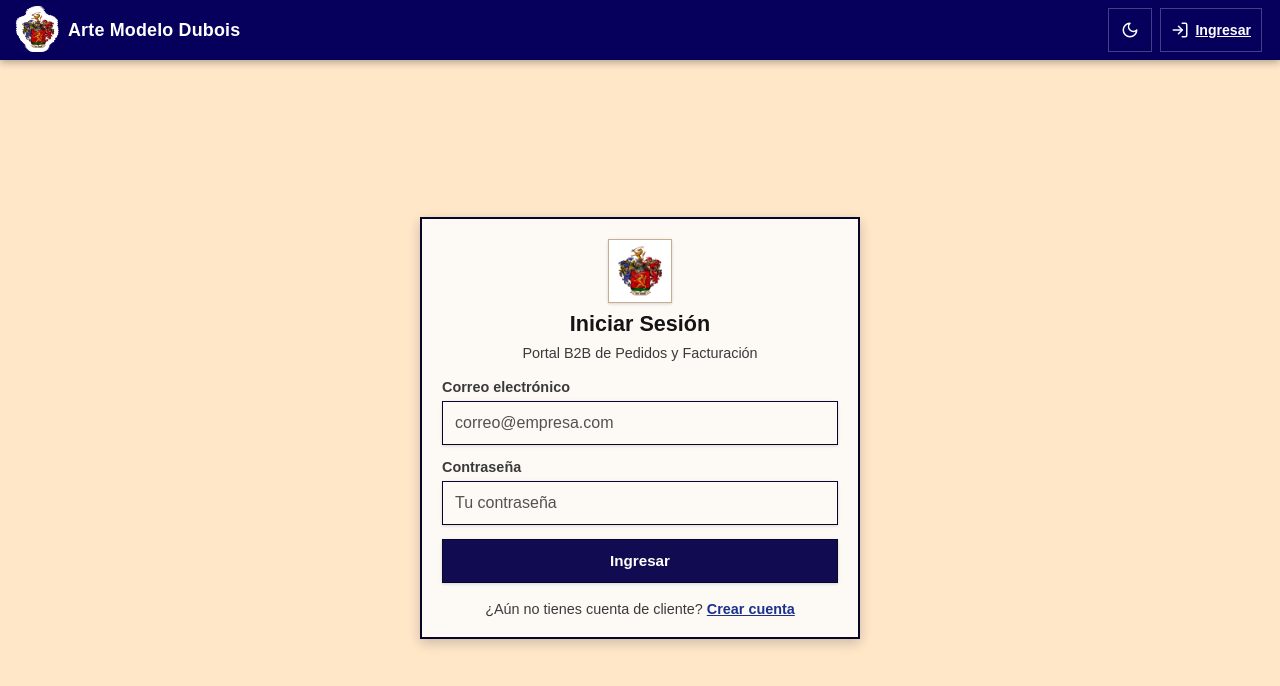
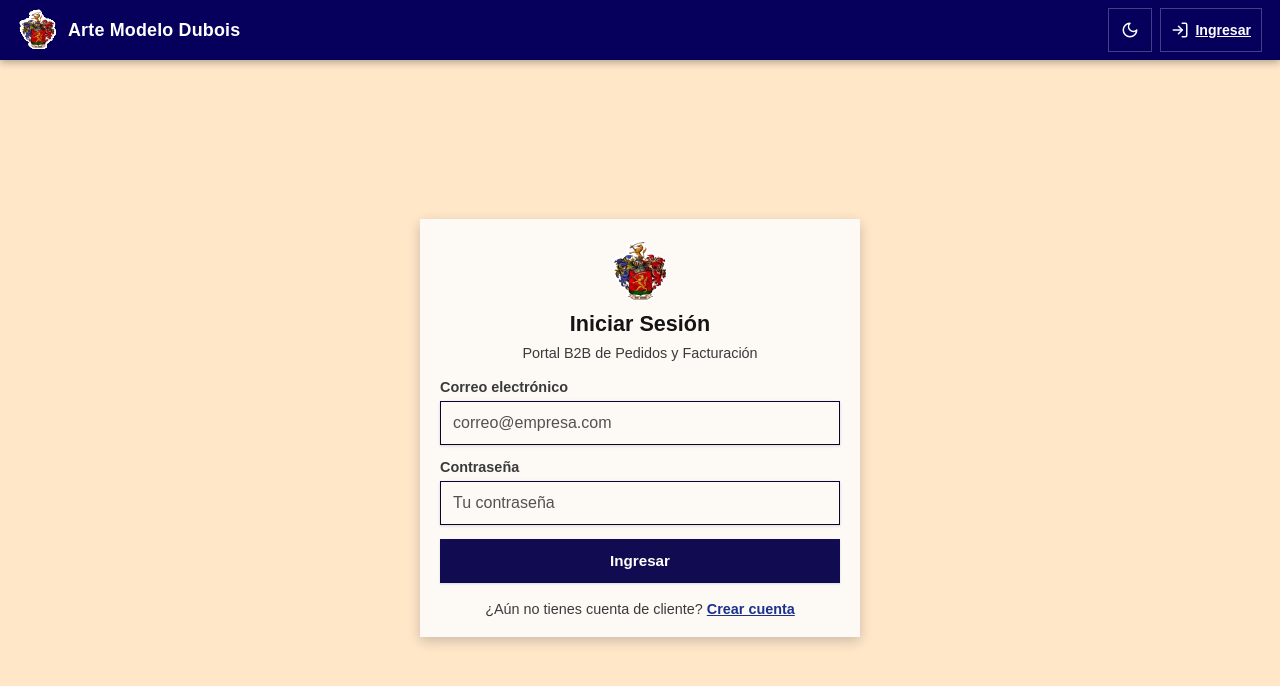
Before and after one commit to MiguelDP4/arte-modelo-dubois-sistema-facturacion, a Next.js app in the folder apps/web/: page /login in a window 1280 px wide. Shown: the top 686 px of the page. Built offline with nearby package versions, Linux system fonts and the light colour scheme; no server answers.

Commit message:
style(web): remove card/sidebar borders, refine button borders and logo drop-shadow

```diff
--- a/apps/web/src/app/auth.module.scss
+++ b/apps/web/src/app/auth.module.scss
@@ -17,7 +17,7 @@
   width: 100%;
   max-width: 440px;
   margin-top: 20px;
-  border: 2px solid var(--brand-themed-darkest);
+  border: none;
   box-shadow: var(--shadow-md);
   display: flex;
   flex-direction: column;
@@ -35,10 +35,11 @@
     width: 64px;
     height: 64px;
     object-fit: contain;
-    background-color: #ffffff;
-    padding: 4px;
-    border: 1px solid var(--border-subtle);
-    box-shadow: var(--shadow-xs);
+    background-color: transparent;
+    padding: 0;
+    border: none;
+    box-shadow: none;
+    filter: drop-shadow(0px 0 0 #ffffff) drop-shadow(0px 0 0 #ffffff) drop-shadow(0 0px 0 #ffffff) drop-shadow(0 0px 0 #ffffff) drop-shadow(1.5px 1.5px 0 #ffffff) drop-shadow(-0.5px -0.5px 0 #ffffff) drop-shadow(0.5px -0.5px 0 #ffffff) drop-shadow(-0.5px 0.5px 0 #ffffff);
   }
 
   h1 {
--- a/apps/web/src/app/dashboard.module.scss
+++ b/apps/web/src/app/dashboard.module.scss
@@ -57,7 +57,6 @@
   flex-direction: column;
   justify-content: space-between;
   gap: 12px;
-  border-top: 4px solid var(--brand-themed-dark);
 
   h2 {
     margin: 0;
@@ -87,7 +86,6 @@
 .infoBanner {
   @include card-surface;
   background-color: var(--background-surface);
-  border-left: 5px solid var(--brand-themed-dark);
 
   h3 {
     margin: 0 0 6px;
--- a/apps/web/src/components/Modal/Modal.module.scss
+++ b/apps/web/src/components/Modal/Modal.module.scss
@@ -18,7 +18,7 @@
   overflow-y: auto;
   background-color: var(--background-modal);
   color: var(--text-primary);
-  border: 2px solid var(--brand-themed-darkest);
+  border: none;
   border-radius: 0;
   box-shadow: var(--shadow-lg);
   display: flex;
--- a/apps/web/src/components/ResponsiveTable/ResponsiveTable.module.scss
+++ b/apps/web/src/components/ResponsiveTable/ResponsiveTable.module.scss
@@ -15,7 +15,7 @@
 
 .card {
   background-color: var(--background-table);
-  border: 1px solid var(--border-secondary);
+  border: none;
   border-radius: 0;
   box-shadow: var(--shadow-sm);
   padding: 14px;
@@ -57,7 +57,7 @@
   width: 100%;
   border-collapse: collapse;
   background-color: var(--background-table);
-  border: 1px solid var(--border-secondary);
+  border: none;
   box-shadow: var(--shadow-sm);
 
   @media (min-width: 768px) {
@@ -96,8 +96,8 @@
 
 .emptyState {
   background-color: var(--background-elevated);
-  border: 1px solid var(--border-subtle);
-  box-shadow: var(--shadow-xs);
+  border: none;
+  box-shadow: var(--shadow-sm);
   padding: 28px 16px;
   text-align: center;
   color: var(--text-secondary);
--- a/apps/web/src/components/Topbar/Topbar.module.scss
+++ b/apps/web/src/components/Topbar/Topbar.module.scss
@@ -64,15 +64,7 @@
   flex-shrink: 0;
   background-color: transparent;
   padding: 0;
-  filter:
-    drop-shadow(2px 0px 0px #ffffff)
-    drop-shadow(-2px 0px 0px #ffffff)
-    drop-shadow(0px 2px 0px #ffffff)
-    drop-shadow(0px -2px 0px #ffffff)
-    drop-shadow(1.5px 1.5px 0px #ffffff)
-    drop-shadow(-1.5px -1.5px 0px #ffffff)
-    drop-shadow(1.5px -1.5px 0px #ffffff)
-    drop-shadow(-1.5px 1.5px 0px #ffffff);
+  filter: drop-shadow(0px 0 0 #ffffff) drop-shadow(0px 0 0 #ffffff) drop-shadow(0 0px 0 #ffffff) drop-shadow(0 0px 0 #ffffff) drop-shadow(1.5px 1.5px 0 #ffffff) drop-shadow(-0.5px -0.5px 0 #ffffff) drop-shadow(0.5px -0.5px 0 #ffffff) drop-shadow(-0.5px 0.5px 0 #ffffff);
 }
 
 .brandText {
--- a/apps/web/src/styles/mixins.scss
+++ b/apps/web/src/styles/mixins.scss
@@ -16,11 +16,12 @@
   line-height: 1.2;
   text-decoration: none;
   cursor: pointer;
-  box-shadow: var(--shadow-xs);
+  border: none;
+  box-shadow: var(--shadow-button);
   transition: background-color 0.15s ease, color 0.15s ease, box-shadow 0.15s ease;
 
   &:hover:not(:disabled) {
-    box-shadow: var(--shadow-sm);
+    box-shadow: var(--shadow-button-hover);
   }
 
   &:focus-visible {
@@ -39,7 +40,6 @@
   @include button-base;
   background-color: var(--brand-themed-dark);
   color: var(--text-on-brand);
-  border: 1px solid var(--brand-themed-darkest);
 
   &:hover:not(:disabled) {
     background-color: var(--brand-themed-base);
@@ -55,6 +55,7 @@
   &:hover:not(:disabled) {
     background-color: var(--brand-themed-dark);
     color: var(--text-on-brand);
+    border-color: transparent;
   }
 }
 
@@ -62,7 +63,6 @@
   @include button-base;
   background-color: var(--color-danger);
   color: #ffffff;
-  border: 1px solid var(--color-danger-border);
 
   &:hover:not(:disabled) {
     filter: brightness(0.92);
@@ -71,7 +71,7 @@
 
 @mixin card-surface {
   background-color: var(--background-elevated);
-  border: 1px solid var(--border-subtle);
+  border: none;
   border-radius: 0;
   box-shadow: var(--shadow-sm);
   padding: 16px;
--- a/apps/web/src/styles/theme.scss
+++ b/apps/web/src/styles/theme.scss
@@ -100,6 +100,8 @@
   --badge-customer-border: #08042b;
 
   /* Elevaciones suaves Material Design (esquinas 100% rectas) */
+  --shadow-button: 0 1px 2px rgba(8, 4, 43, 0.14);
+  --shadow-button-hover: 0 2px 4px rgba(8, 4, 43, 0.2);
   --shadow-xs: 0 1px 3px rgba(8, 4, 43, 0.16);
   --shadow-sm: 0 2px 6px rgba(8, 4, 43, 0.18);
   --shadow-md: 0 4px 12px rgba(8, 4, 43, 0.2);
@@ -177,6 +179,8 @@ html[data-theme='dark'] {
   --badge-customer-border: #762323;
 
   /* Elevaciones suaves Material Design (Tema Oscuro) */
+  --shadow-button: 0 1px 2px rgba(0, 0, 0, 0.36);
+  --shadow-button-hover: 0 2px 5px rgba(0, 0, 0, 0.48);
   --shadow-xs: 0 1px 4px rgba(0, 0, 0, 0.45);
   --shadow-sm: 0 2px 8px rgba(0, 0, 0, 0.52);
   --shadow-md: 0 4px 14px rgba(0, 0, 0, 0.6);
```
Also changed, not shown: apps/web/src/app/configuracion/configuracion.module.scss (+7 -6 lines), apps/web/src/components/Sidebar/Sidebar.module.scss (+3 -5 lines), 1 other file (tests, documents, lock files or other folders).
